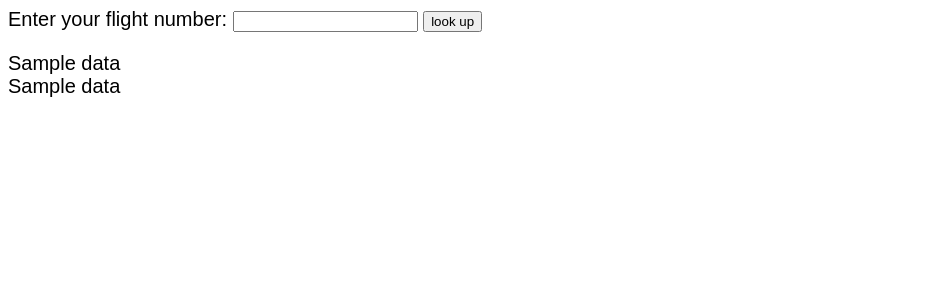
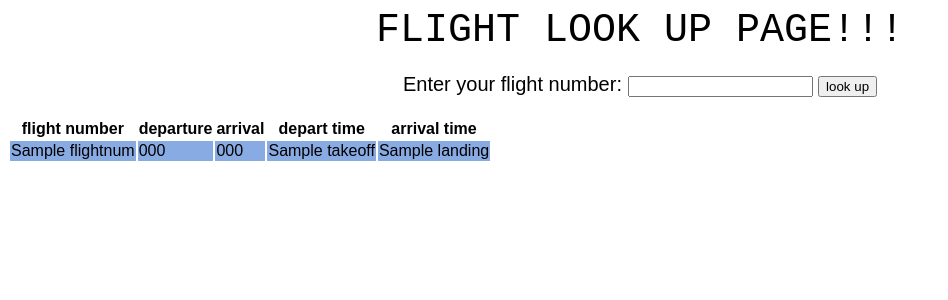
Before and after one commit to YongkangLin/DB_PROJ, a Flask app: template templates/lookup.html in a window 1280 px wide. Shown: the top 300 px of the page, without its empty margins (0-948 px from the left). Run offline with Flask 2, Linux system fonts and the light colour scheme; the template is opened without the code that fills it: most values are stand-ins (such as "Sample title", 1, 10 or a date in 2020); parts of the project's set-up code (start-up, migrations or seed data) failed here and were passed over.

Commit message:
finished look up

```diff
--- a/server.py
+++ b/server.py
@@ -150,15 +150,20 @@ def index():
 def another():
   return render_template("another.html")
 
-@app.route('/lookup', methods=['POST','GET'])
+@app.route('/lookup', methods=['GET','POST'])
 def lookup():
-  flights = []
-  flightNum = request.form['flightnum']
-  cursor = g.conn.execute('SELECT * FROM flight WHERE flightnum = (%s);', flightNum)
-  for result in cursor:
-    flights.append(result)  # can also be accessed using result[0]
-  cursor.close()
-  return render_template("lookup.html", data=[flights])
+  if request.method == 'POST':
+    flights = []
+    flightNum = request.form['flightnum']
+    cursor = g.conn.execute('SELECT * FROM flight WHERE flightnum = (%s);', flightNum)
+    for result in cursor:
+      flights.append(result)  # can also be accessed using result[0]
+    cursor.close()
+    if len(flights) > 0:
+      return render_template("lookup.html", data=[flights])
+    else:
+      return render_template("lookup.html")
+  return render_template("lookup.html")
 
 # Example of adding new data to the database
 @app.route('/add', methods=['POST'])
--- a/templates/index.html
+++ b/templates/index.html
@@ -9,7 +9,6 @@
 
 <body>
   <h1>stupid generic airline</h1>
-  <div>{{data}}</div>
 
   <div>
     {% for n in data %}
--- a/templates/lookup.html
+++ b/templates/lookup.html
@@ -1,19 +1,47 @@
 <html>
     <style>
+        header{
+            font-size: 30pt;
+            font-family: 'Courier New', Courier, monospace;
+        }
         body{
           font-size: 15pt;
           font-family: sans-serif;
         }
+        tbody tr:nth-child(even) td{
+        background-color: #89ABE3FF;
+        }
+        tbody tr:nth-child(odd) td{
+        background-color: #EA738DFF;
+        }
+
+        thead tr th { background-color: rgb(255, 255, 255)}
+
     </style>
+    <header>
+        <center>FLIGHT LOOK UP PAGE!!!</center>
+    </header>
     <body>
+        <center>
         <form method="POST" action="/lookup">
         <p>Enter your flight number: <input type="text" name="flightnum"> <input type="submit" value="look up"></p>
         </form>
-        <div>
-            <div>{{data}}</div>
-            {% for n in data %}
-            <div>{{n}}</div>
+        </center>
+        <table>
+            <th>flight number</th>
+            <th>departure</th>
+            <th>arrival</th>
+            <th>depart time</th>
+            <th>arrival time</th>
+            {% for flight in data[0] %}
+                <tr>
+                    <td>{{flight.flightnum}}</td>
+                    <td>{{flight.departcode}}</td>
+                    <td>{{flight.arrivalcode}}</td>
+                    <td>{{flight.takeoff}}</td>
+                    <td>{{flight.landing}}</td>
+                </tr>
             {% endfor %}
-        </div>
+        </table>
     </body>
 </html>
```
